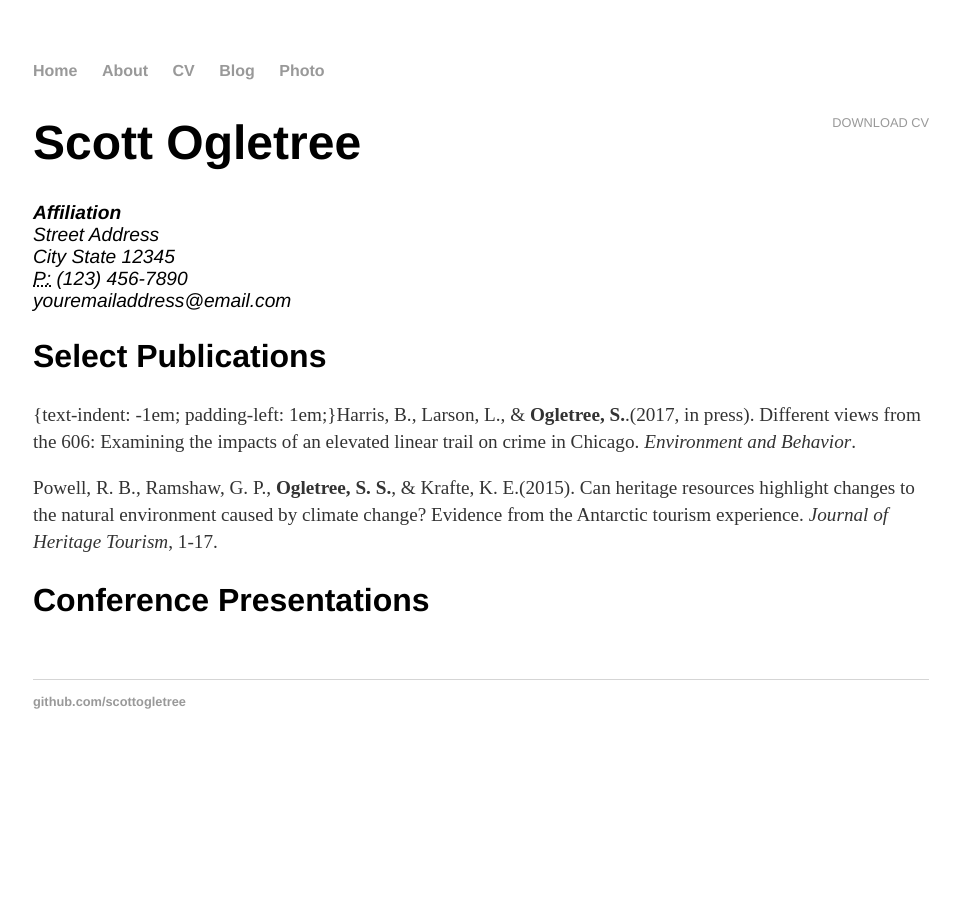
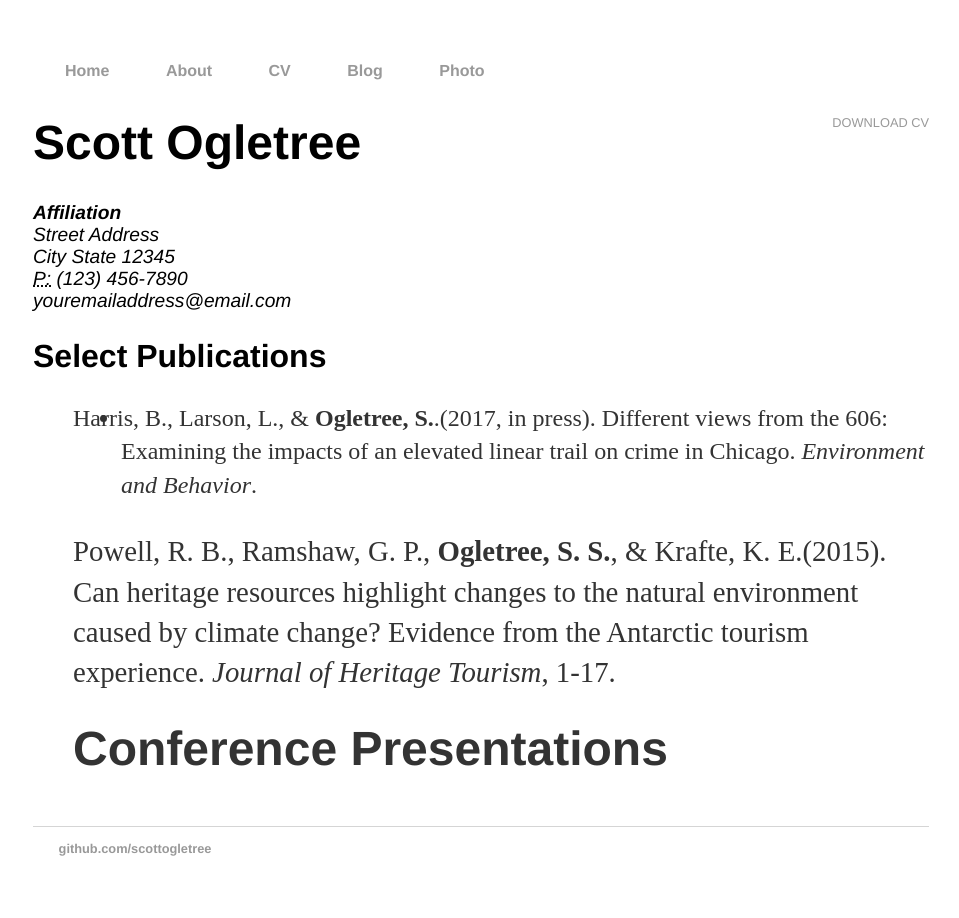
Before and after one commit to scottogletree/ogletrees.github.io, a Jekyll site: the page built from cv/index.html, in a window 1280 px wide. Shown: the whole page, without its empty margins (159-1118 px from the left). Built offline with Jekyll 4.4.1, drawn with Linux system fonts in a browser that asks for light colours.

Commit message:
Update index.html

```diff
--- a/cv/index.html
+++ b/cv/index.html
@@ -15,7 +15,14 @@
 					</address>
 
 					<h2>Select Publications</h2>
-<p>{text-indent: -1em; padding-left: 1em;}Harris, B., Larson, L., & <strong>Ogletree, S.</strong>.(2017, in press). Different views from the 606: Examining the impacts of an elevated linear trail on crime in Chicago. <em>Environment and Behavior</em>.
+		<style>
+    ul li{
+      margin-left: 2em;
+      text-indent: -2em;
+    }
+</style>
+<ul>
+	<li>Harris, B., Larson, L., & <strong>Ogletree, S.</strong>.(2017, in press). Different views from the 606: Examining the impacts of an elevated linear trail on crime in Chicago. <em>Environment and Behavior</em>.</li>
 					<p>Powell, R. B., Ramshaw, G. P., <strong>Ogletree, S. S.</strong>, & Krafte, K. E.(2015). Can heritage resources highlight changes to the natural environment caused by climate change? Evidence from the Antarctic tourism experience. <em>Journal of Heritage Tourism</em>, 1-17.
 
 					<h2>Conference Presentations</h2>
```
